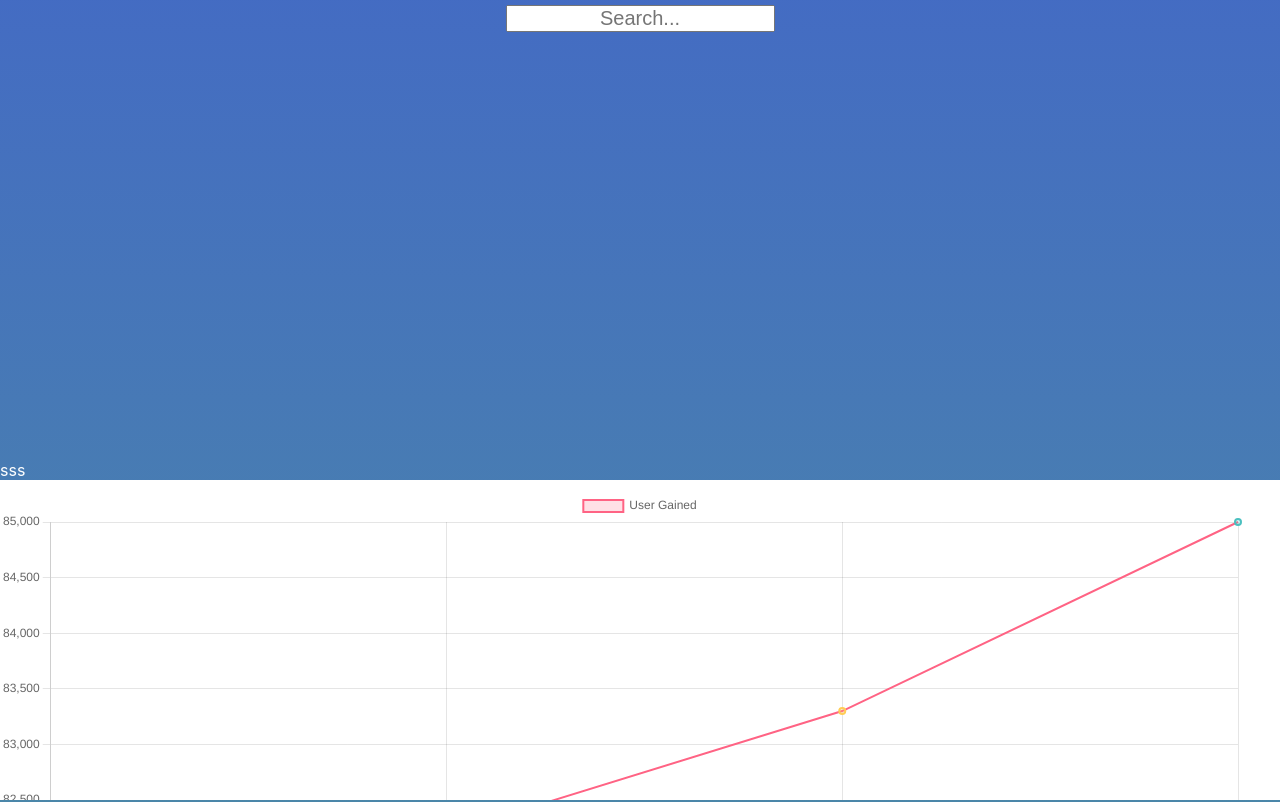
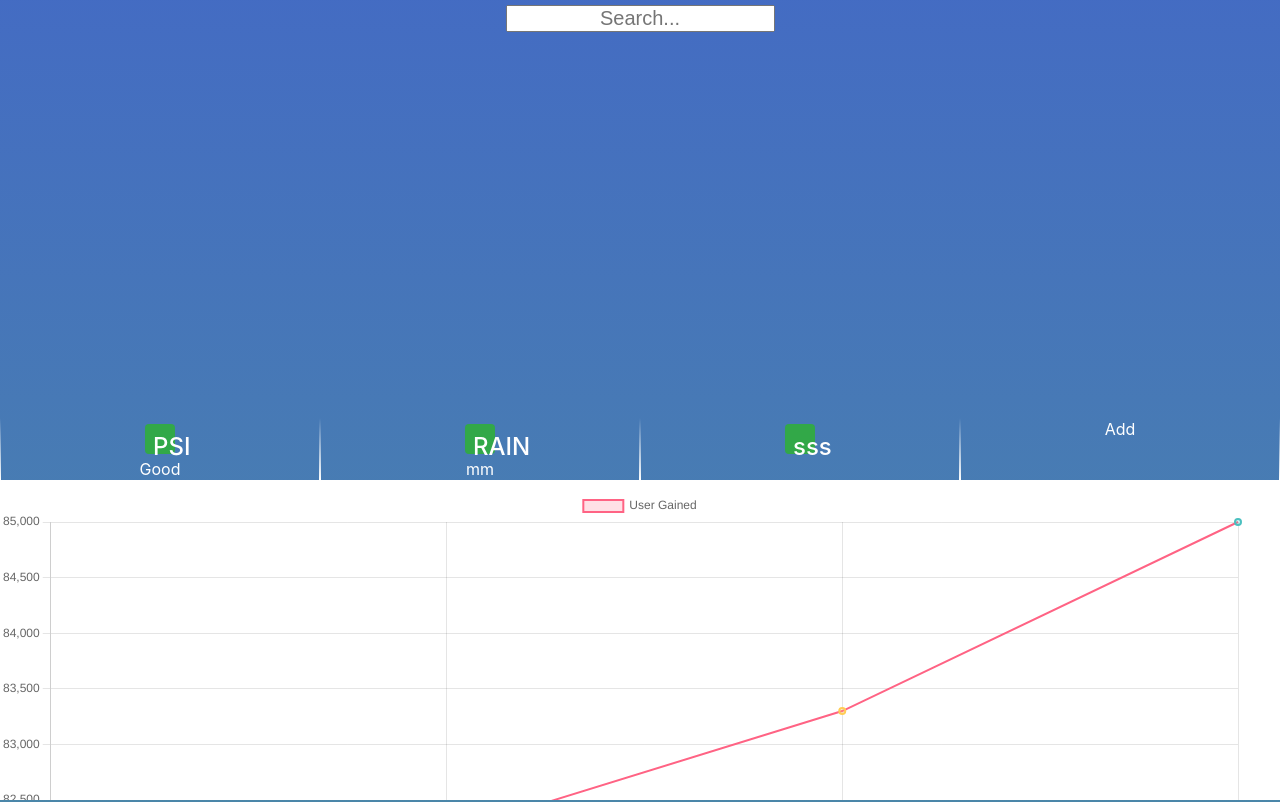
Before and after one commit to DucHien761/WeatherApp, a React (Create React App) app: page / in a window 1280 px wide. Shown: the top 802 px of the page. Built offline with nearby package versions, Linux system fonts and the light colour scheme; a web font is replaced by a local one.

Commit message:
RenderDetail

```diff
--- a/src/App.css
+++ b/src/App.css
@@ -33,29 +33,7 @@
 }
 
 
-.weather-detail {
-  font-family: -apple-system,BlinkMacSystemFont,"Segoe UI","Roboto","Oxygen","Ubuntu","Cantarell","Fira Sans","Droid Sans","Helvetica Neue",sans-serif;
-  -webkit-font-smoothing: antialiased;
-  color: #fff;
-  display: flex;
 
-}
-
-.col-detail {
-
-  font-family: -apple-system,BlinkMacSystemFont,"Segoe UI","Roboto","Oxygen","Ubuntu","Cantarell","Fira Sans","Droid Sans","Helvetica Neue",sans-serif;
-  -webkit-font-smoothing: antialiased;
-  display: flex;
-  flex-direction: column;
-  align-items: center;
-  justify-content: flex-start;
-  width: 25%;
-  color: #fff;
-  border-width: 1px;
-  border-style: solid;
-  border-image: linear-gradient(0deg,#fff,transparent) 1 100%;
-  font-size: 30px;
-}
 
 .Chart {
   font-family: -apple-system,BlinkMacSystemFont,"Segoe UI","Roboto","Oxygen","Ubuntu","Cantarell","Fira Sans","Droid Sans","Helvetica Neue",sans-serif;
@@ -137,9 +115,53 @@
 }
 
 
-.WeatherDetail {
+.weather-detail {
   font-family: -apple-system,BlinkMacSystemFont,"Segoe UI","Roboto","Oxygen","Ubuntu","Cantarell","Fira Sans","Droid Sans","Helvetica Neue",sans-serif;
   -webkit-font-smoothing: antialiased;
   color: #fff;
   display: flex;
+
 }
+
+
+.col-detail {
+
+  font-family: -apple-system,BlinkMacSystemFont,"Segoe UI","Roboto","Oxygen","Ubuntu","Cantarell","Fira Sans","Droid Sans","Helvetica Neue",sans-serif;
+    -webkit-font-smoothing: antialiased;
+    display: flex;
+    flex-direction: column;
+    align-items: center;
+    justify-content: flex-start;
+    width: 25%;
+    color: #fff;
+    border-width: 1px;
+    border-style: solid;
+    border-image: linear-gradient(0deg,#fff,transparent) 1 100%;
+}
+
+.title-detail {
+
+  font-family: -apple-system,BlinkMacSystemFont,"Segoe UI","Roboto","Oxygen","Ubuntu","Cantarell","Fira Sans","Droid Sans","Helvetica Neue",sans-serif;
+  -webkit-font-smoothing: antialiased;
+  color: #fff;
+  margin: 5px 0;
+  padding: 8px;
+  font-size: 24px;
+  font-weight: 500;
+  width: 30px;
+  height: 30px;
+  text-align: center;
+  background-color: #32a848;
+  border-radius: 4px;
+}
+
+
+.circle-icon {
+  font-family: -apple-system,BlinkMacSystemFont,"Segoe UI","Roboto","Oxygen","Ubuntu","Cantarell","Fira Sans","Droid Sans","Helvetica Neue",sans-serif;
+  -webkit-font-smoothing: antialiased;
+  color: #fff;
+  font-size: 30px;
+  box-sizing: border-box;
+  margin: 0;
+  padding: 0;
+}
--- a/src/component/WeatherDetail.js
+++ b/src/component/WeatherDetail.js
@@ -14,30 +14,26 @@ function WeatherDetail() {
 
 
   const [query, setQuery] = useState('');
-  const [weather, setWeather] = useState('')
+  const [weather, setWeather] = useState('');
 
-  const search = evt => {
-    if (evt.key === "Enter") {
+  const getData = () => {
       fetch(`${api.base}weather?q=${query}&units=metric&APPID=${api.key}`)
       .then(res => res.json())
       .then(result => {
 
-        setQuery('');
-        setWeather(result);
+            setWeather(result);
+            console.log(result);
+      });
+       }
 
 
-        // console.log(result);
 
-        });
-      }
-  }
-    // const [{weather}] = useAppContext();
 
     return(
 
-<div className="WeatherDetail">
+<div className="Weather-Detail">
 
-   {( typeof weather.name != "undefined" )  ? (
+   {(  weather.name  !== "undefined" )  ? (
          <div className='weather-detail'>
                 <div className='col-detail'>
                     <div className='title-detail'> PSI</div>
@@ -46,11 +42,11 @@ function WeatherDetail() {
                 </div>
                 <div className='col-detail'>
                     <div className='title-detail'> RAIN</div>
-                    <div className='detail-value'>{weather.wind.deg}</div>
+                    <div className='detail-value'></div>
                     <div className='detail-state'>mm</div>
                 </div>
                 <div className='col-detail'>
-                    <div className='title-detail'> {weather.wind.speed} </div>
+                    <div className='title-detail'>sss {weather?.wind?.deg} </div>
                     <div className='circle-icon'></div>
                 </div>
                 <div className='col-detail'>
@@ -58,7 +54,7 @@ function WeatherDetail() {
                     <div className='add-text'>Add</div>
                 </div>
         </div>
-    ) : ('sss')
+    ) : ('aaaaa')
     }
 
 
--- a/src/component/WeatherStatus.js
+++ b/src/component/WeatherStatus.js
@@ -75,7 +75,7 @@ function WeatherStatus() {
 
              <div className="weather-main">
                    { weather.weather.map((detail) =>
-                    <ul key={detail.toString()}>
+                    <ul key={detail.id}>
                        <div>{detail.main}</div>
                        <div>{detail.description}</div>
                    </ul>
```
